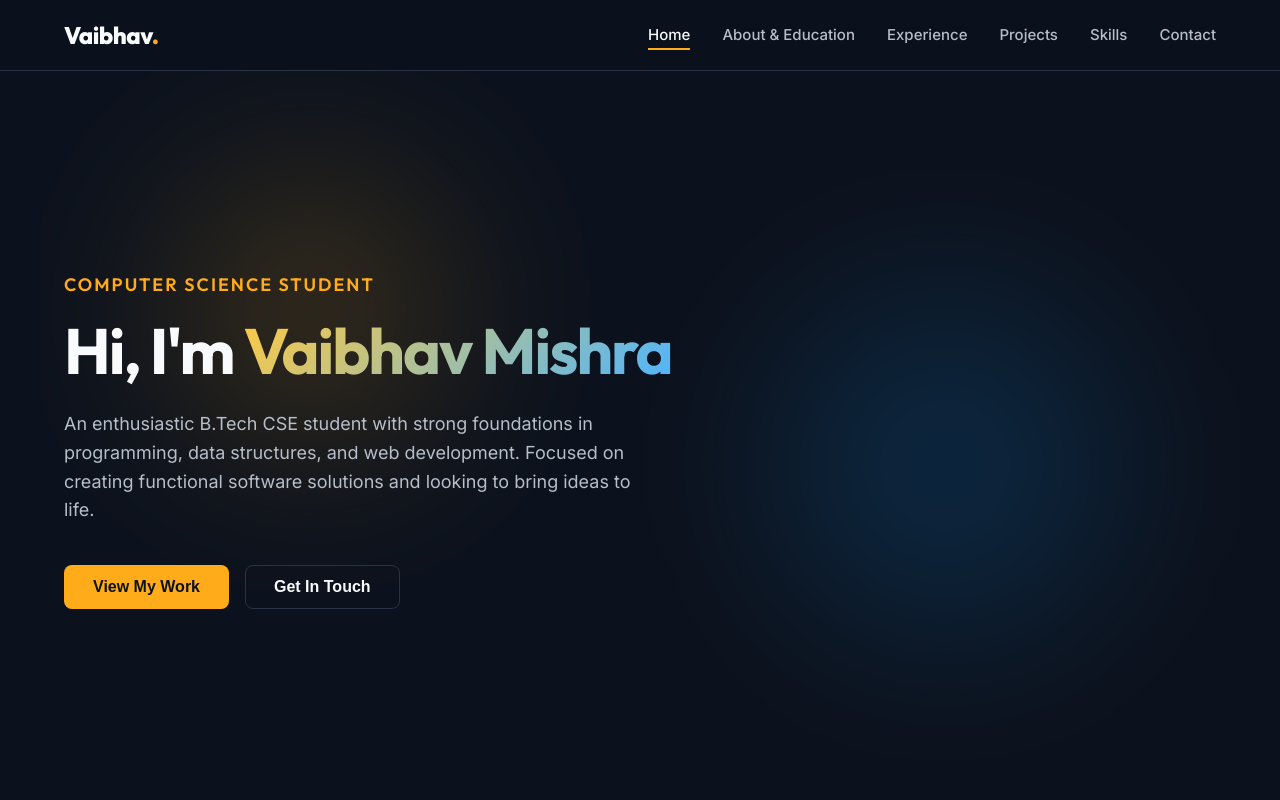
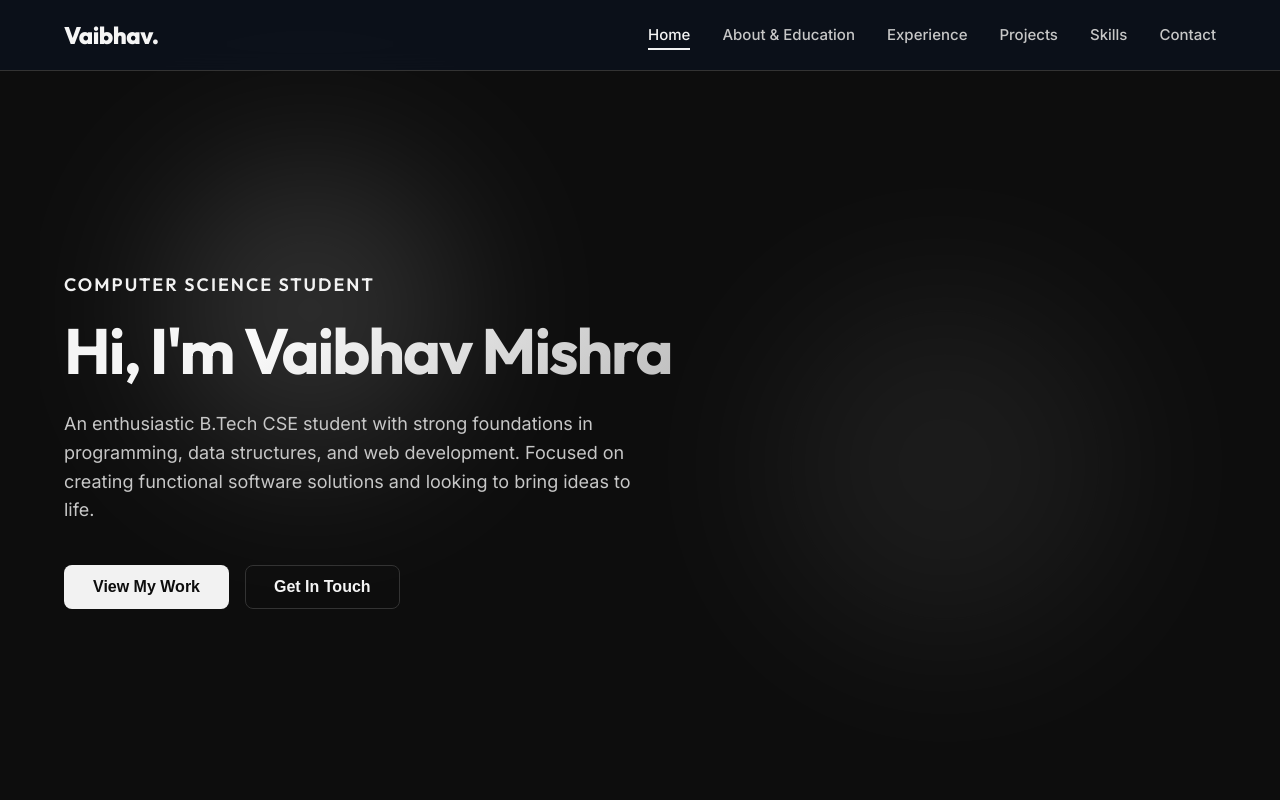
Before and after one commit to Vaibhav1214/my-web-portfolio, a React (Vite) app: page / in a window 1280 px wide. Shown: the top 800 px of the page. Built offline with nearby package versions, Linux system fonts and the light colour scheme.

Commit message:
style: change theme to premium black and white shades

```diff
--- a/src/index.css
+++ b/src/index.css
@@ -1,34 +1,34 @@
 /* Base Reset and Fonts */
 :root {
-  /* Color Palette: Deep Blue and Orangish Yellow */
-  --bg-primary: hsl(220, 40%, 8%);
-  --bg-secondary: hsl(220, 35%, 13%);
-  --bg-tertiary: hsl(220, 30%, 18%);
+  /* Color Palette: Black, White, and Grayscale Shades */
+  --bg-primary: hsl(0, 0%, 5%);
+  --bg-secondary: hsl(0, 0%, 10%);
+  --bg-tertiary: hsl(0, 0%, 15%);
 
-  --accent-orange: hsl(38, 100%, 55%);
-  --accent-orange-light: hsl(43, 100%, 63%);
-  --accent-orange-glow: hsla(38, 100%, 55%, 0.35);
+  --accent-orange: hsl(0, 0%, 95%);
+  --accent-orange-light: hsl(0, 0%, 100%);
+  --accent-orange-glow: hsla(0, 0%, 100%, 0.15);
 
-  --accent-blue: hsl(205, 90%, 50%);
-  --accent-blue-light: hsl(205, 100%, 65%);
-  --accent-blue-glow: hsla(205, 90%, 50%, 0.25);
+  --accent-blue: hsl(0, 0%, 45%);
+  --accent-blue-light: hsl(0, 0%, 75%);
+  --accent-blue-glow: hsla(0, 0%, 75%, 0.1);
 
-  --text-primary: hsl(210, 20%, 98%);
-  --text-secondary: hsl(215, 15%, 75%);
-  --text-muted: hsl(215, 12%, 55%);
+  --text-primary: hsl(0, 0%, 96%);
+  --text-secondary: hsl(0, 0%, 78%);
+  --text-muted: hsl(0, 0%, 55%);
 
-  --border-color: hsl(220, 25%, 22%);
-  --border-glow: hsla(38, 100%, 55%, 0.2);
+  --border-color: hsl(0, 0%, 20%);
+  --border-glow: hsla(0, 0%, 100%, 0.08);
 
   --font-heading: 'Outfit', 'Inter', sans-serif;
   --font-body: 'Inter', sans-serif;
 
   --transition-smooth: all 0.3s cubic-bezier(0.4, 0, 0.2, 1);
-  --shadow-sm: 0 4px 6px -1px rgba(0, 0, 0, 0.3);
-  --shadow-md: 0 10px 15px -3px rgba(0, 0, 0, 0.4), 0 4px 6px -2px rgba(0, 0, 0, 0.3);
-  --shadow-lg: 0 20px 25px -5px rgba(0, 0, 0, 0.5), 0 10px 10px -5px rgba(0, 0, 0, 0.4);
-  --shadow-glow-orange: 0 0 20px var(--accent-orange-glow);
-  --shadow-glow-blue: 0 0 20px var(--accent-blue-glow);
+  --shadow-sm: 0 4px 6px -1px rgba(0, 0, 0, 0.5);
+  --shadow-md: 0 10px 15px -3px rgba(0, 0, 0, 0.6), 0 4px 6px -2px rgba(0, 0, 0, 0.4);
+  --shadow-lg: 0 20px 25px -5px rgba(0, 0, 0, 0.7), 0 10px 10px -5px rgba(0, 0, 0, 0.5);
+  --shadow-glow-orange: 0 0 25px var(--accent-orange-glow);
+  --shadow-glow-blue: 0 0 25px var(--accent-blue-glow);
 
   font-synthesis: none;
   text-rendering: optimizeLegibility;
@@ -124,7 +124,7 @@ a {
     box-shadow: 0 0 15px var(--accent-orange-glow);
   }
   50% {
-    box-shadow: 0 0 25px hsla(38, 100%, 55%, 0.6);
+    box-shadow: 0 0 25px hsla(0, 0%, 100%, 0.3);
   }
 }
 
```
